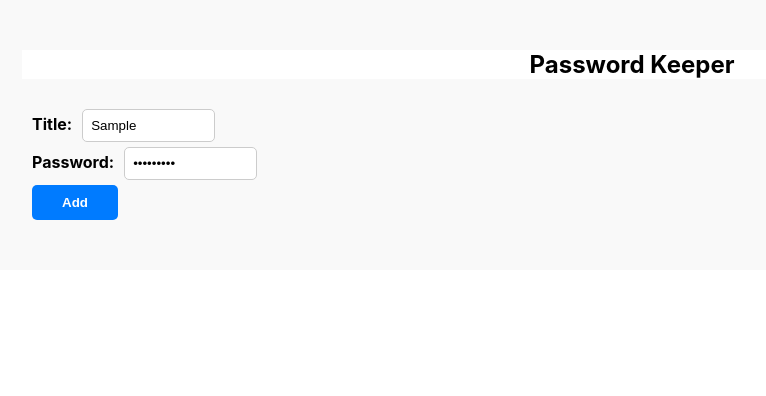
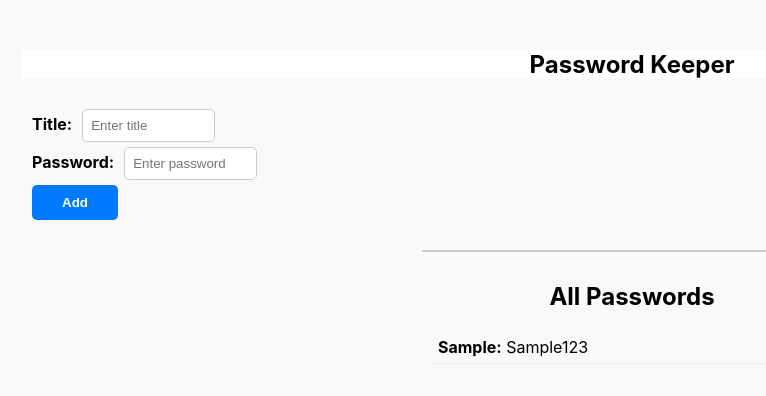
Before and after one commit to harish0319/password-keeper, a React (Create React App) app: page / in a window 1280 px wide. Both pictures are taken after typing "Sample", "Sample123" into the empty fields and a click on the button "Add". Shown: the top 396 px of the page, without its empty margins (8-774 px from the left). Built offline with nearby package versions, Linux system fonts and the light colour scheme.

Commit message:
displaying the title and password

```diff
--- a/src/component/AddTitlePassword.css
+++ b/src/component/AddTitlePassword.css
@@ -39,3 +39,25 @@ button {
 button:hover {
   background-color: #00ff04;
 }
+
+.all-passwords {
+  max-width: 400px;
+  margin: 20px auto;
+  padding: 10px;
+  border-top: 2px solid #ccc;
+}
+
+.all-passwords h2 {
+  text-align: center;
+}
+
+.all-passwords ul {
+  list-style: none;
+  padding: 0;
+}
+
+.all-passwords li {
+  margin: 5px 0;
+  padding: 6px;
+  border-bottom: 1px solid #eee;
+}
--- a/src/component/AddTitlePassword.js
+++ b/src/component/AddTitlePassword.js
@@ -1,13 +1,18 @@
-import React from 'react';
+import React, { useState } from 'react';
+import PasswordList from './PasswordList';
 import "./AddTitlePassword.css";
 
 const AddTitlePassword = () => {
+    const [entries, setEntries] = useState([]);
+
     const handleSubmit = (event) => {
         event.preventDefault();
         const title = event.target.title.value;
         const password = event.target.password.value;
-        console.log("Title:", title);
-        console.log("Password:", password);
+
+        const newEntry = { title, password };
+        setEntries([...entries, newEntry]);
+        event.target.reset();
     }
 
     return (
@@ -23,6 +28,7 @@ const AddTitlePassword = () => {
                     <button type="submit">Add</button>
                 </form>
             </div>
+            <PasswordList entries={entries} />
         </>
     );
 };
--- /dev/null
+++ b/src/component/PasswordList.js
@@ -0,0 +1,18 @@
+import React from "react";
+
+const PasswordList = ({ entries }) => {
+    return (
+        <div className="all-passwords">
+            <h2>All Passwords</h2>
+            <ul>
+                {entries.map((entry, index) => (
+                    <li key={index}>
+                        <strong>{entry.title}:</strong> {entry.password}
+                    </li>
+                ))}
+            </ul>
+        </div>
+    );
+};
+
+export default PasswordList;
```
